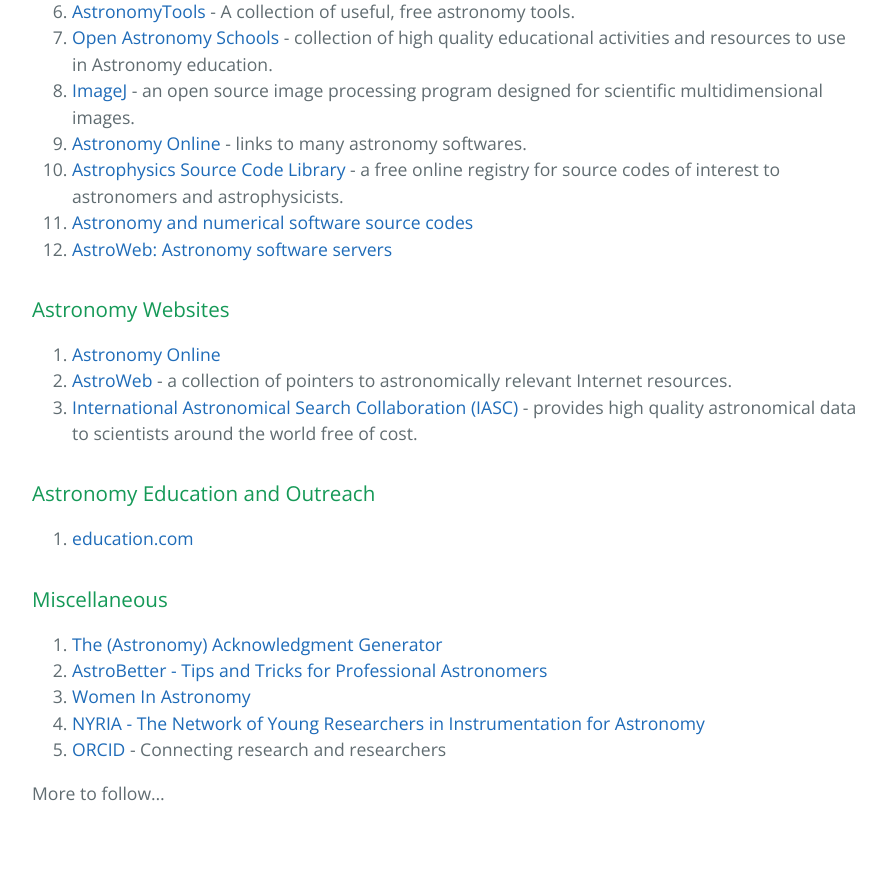
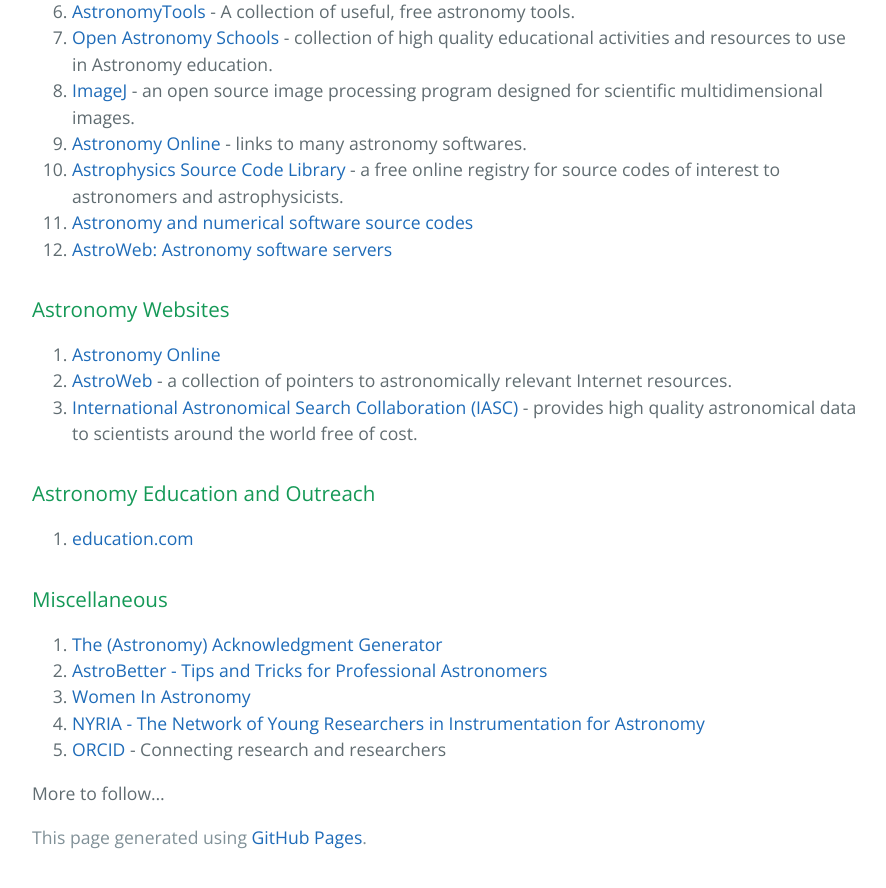
Before and after one commit to kalyanradhakrishnan/Astronomy-In-India, a Jekyll site: the page built from index.md, in a window 1280 px wide and 900 px high, scrolled down 1701 px. Shown: the top 888 px of the window, without its empty margins (192-1078 px from the left). Built offline with Jekyll 4.4.1, drawn with Linux system fonts in a browser that asks for light colours; before the commit the page ends 2557 px from its top, so only the background shows below that.

Commit message:
Update index.md

```diff
--- a/index.md
+++ b/index.md
@@ -75,3 +75,7 @@
 
 
 More to follow...
+
+
+
+<span class="site-footer-credits">This page generated using <a href="https://pages.github.com">GitHub Pages</a>.</span>
```
